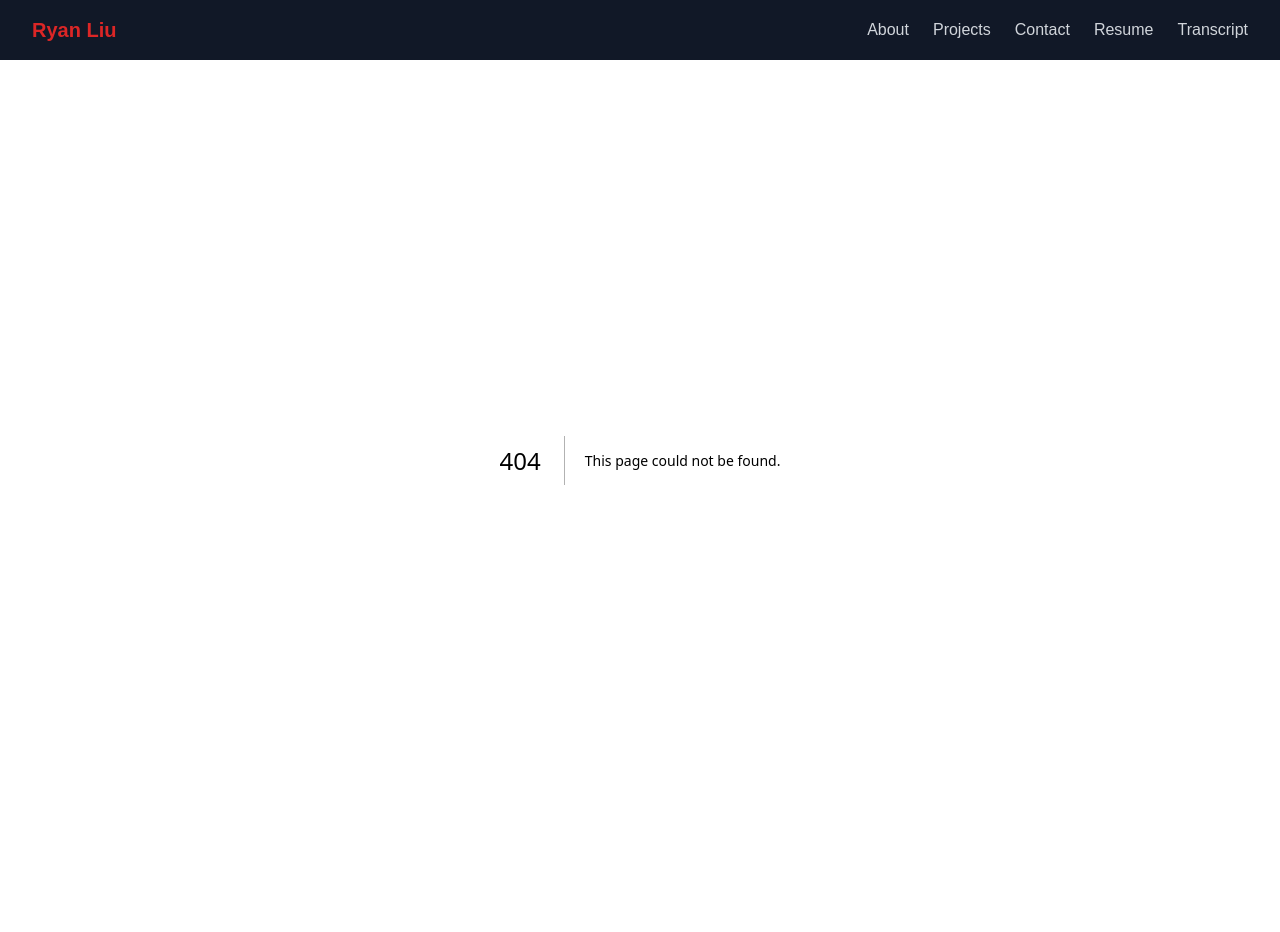
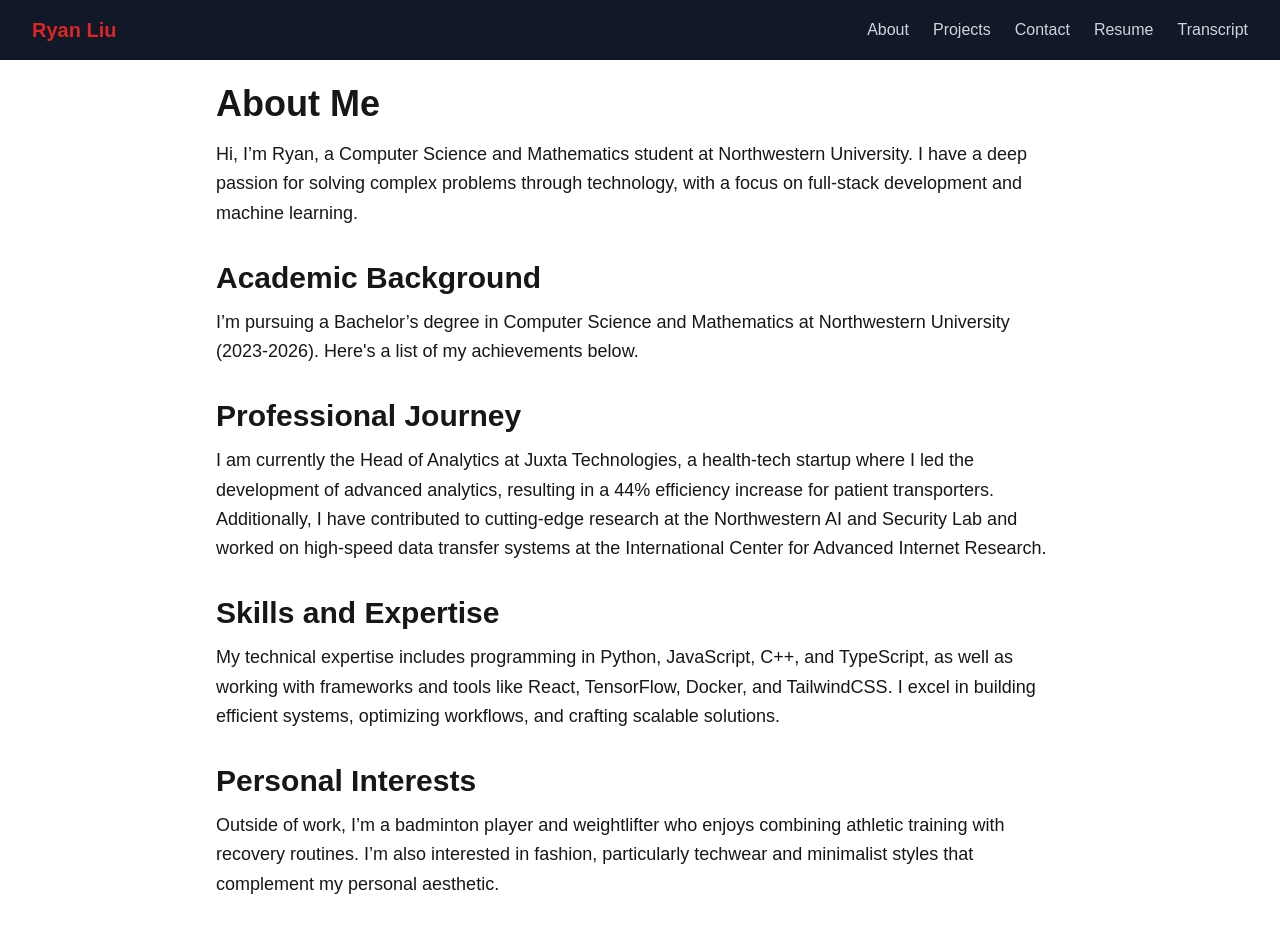
Before and after one commit to rliu2400/rliu.xyz, a Next.js app: page /about in a window 1280 px wide. Before the commit this address had no page. Shown: the top 932 px of the page. Before the commit the page ends 860 px from the top, so only its background shows below. Built offline with nearby package versions, Linux system fonts and the light colour scheme; a web font is replaced by a local one.

Commit message:
about template

```diff
--- /dev/null
+++ b/src/app/about/page.tsx
@@ -0,0 +1,70 @@
+import React from "react";
+
+const AboutPage = () => {
+    return (
+        <div className="about-page-container max-w-4xl mx-auto p-6">
+            <section className="introduction mb-8">
+                <h1 className="text-4xl font-bold mb-4">About Me</h1>
+                <p className="text-lg leading-relaxed">
+                    Hi, I’m Ryan, a Computer Science and Mathematics student at
+                    Northwestern University. I have a deep passion for solving
+                    complex problems through technology, with a focus on
+                    full-stack development and machine learning.
+                </p>
+            </section>
+
+            <section className="academic-background mb-8">
+                <h2 className="text-3xl font-semibold mb-3">
+                    Academic Background
+                </h2>
+                <p className="text-lg leading-relaxed">
+                    I’m pursuing a Bachelor’s degree in Computer Science and
+                    Mathematics at Northwestern University (2023-2026). Here's a
+                    list of my achievements below.
+                </p>
+            </section>
+
+            <section className="professional-journey mb-8">
+                <h2 className="text-3xl font-semibold mb-3">
+                    Professional Journey
+                </h2>
+                <p className="text-lg leading-relaxed">
+                    I am currently the Head of Analytics at Juxta Technologies,
+                    a health-tech startup where I led the development of
+                    advanced analytics, resulting in a 44% efficiency increase
+                    for patient transporters. Additionally, I have contributed
+                    to cutting-edge research at the Northwestern AI and Security
+                    Lab and worked on high-speed data transfer systems at the
+                    International Center for Advanced Internet Research.
+                </p>
+            </section>
+
+            <section className="skills-expertise mb-8">
+                <h2 className="text-3xl font-semibold mb-3">
+                    Skills and Expertise
+                </h2>
+                <p className="text-lg leading-relaxed">
+                    My technical expertise includes programming in Python,
+                    JavaScript, C++, and TypeScript, as well as working with
+                    frameworks and tools like React, TensorFlow, Docker, and
+                    TailwindCSS. I excel in building efficient systems,
+                    optimizing workflows, and crafting scalable solutions.
+                </p>
+            </section>
+
+            <section className="personal-interests mb-8">
+                <h2 className="text-3xl font-semibold mb-3">
+                    Personal Interests
+                </h2>
+                <p className="text-lg leading-relaxed">
+                    Outside of work, I’m a badminton player and weightlifter who
+                    enjoys combining athletic training with recovery routines.
+                    I’m also interested in fashion, particularly techwear and
+                    minimalist styles that complement my personal aesthetic.
+                </p>
+            </section>
+        </div>
+    );
+};
+
+export default AboutPage;
```
